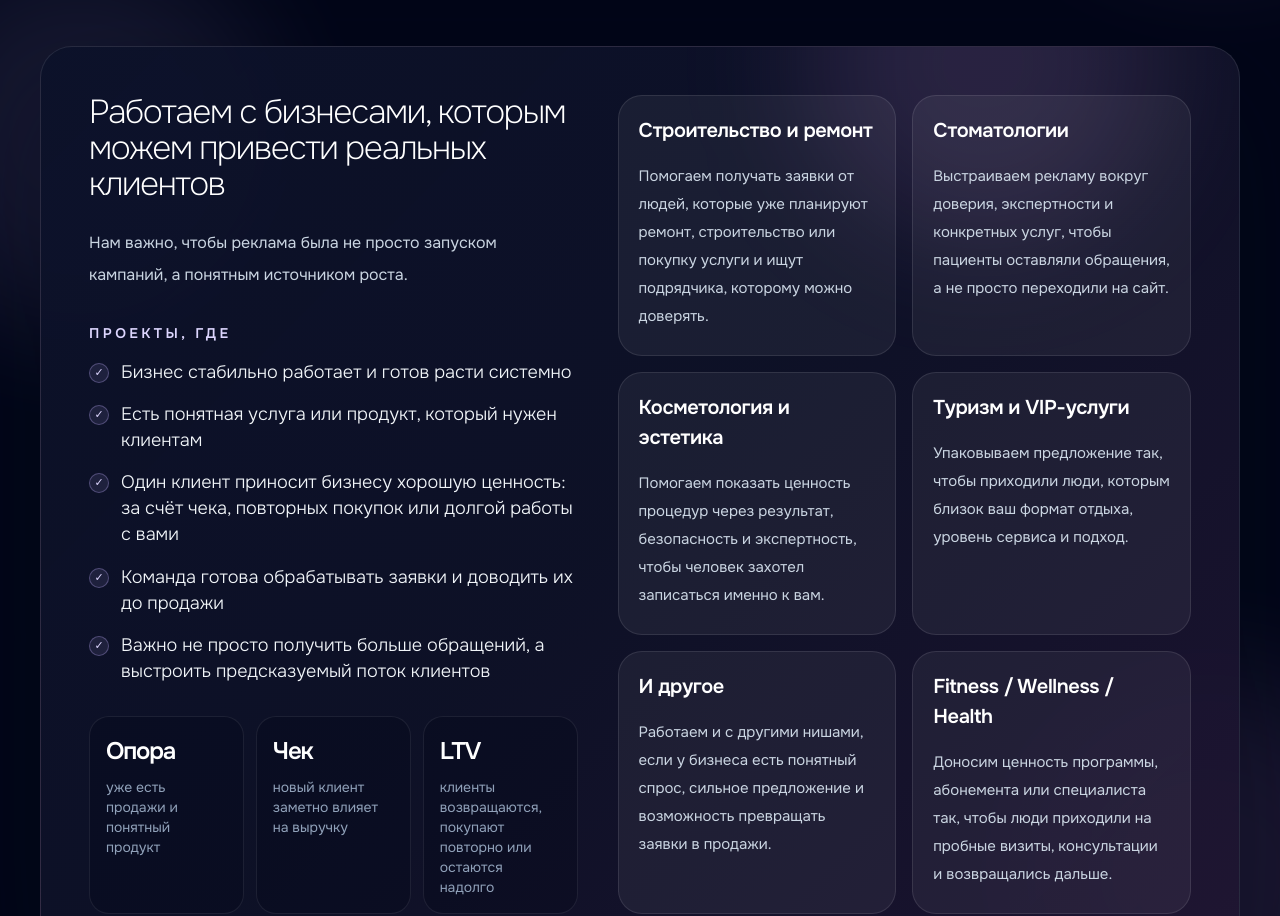
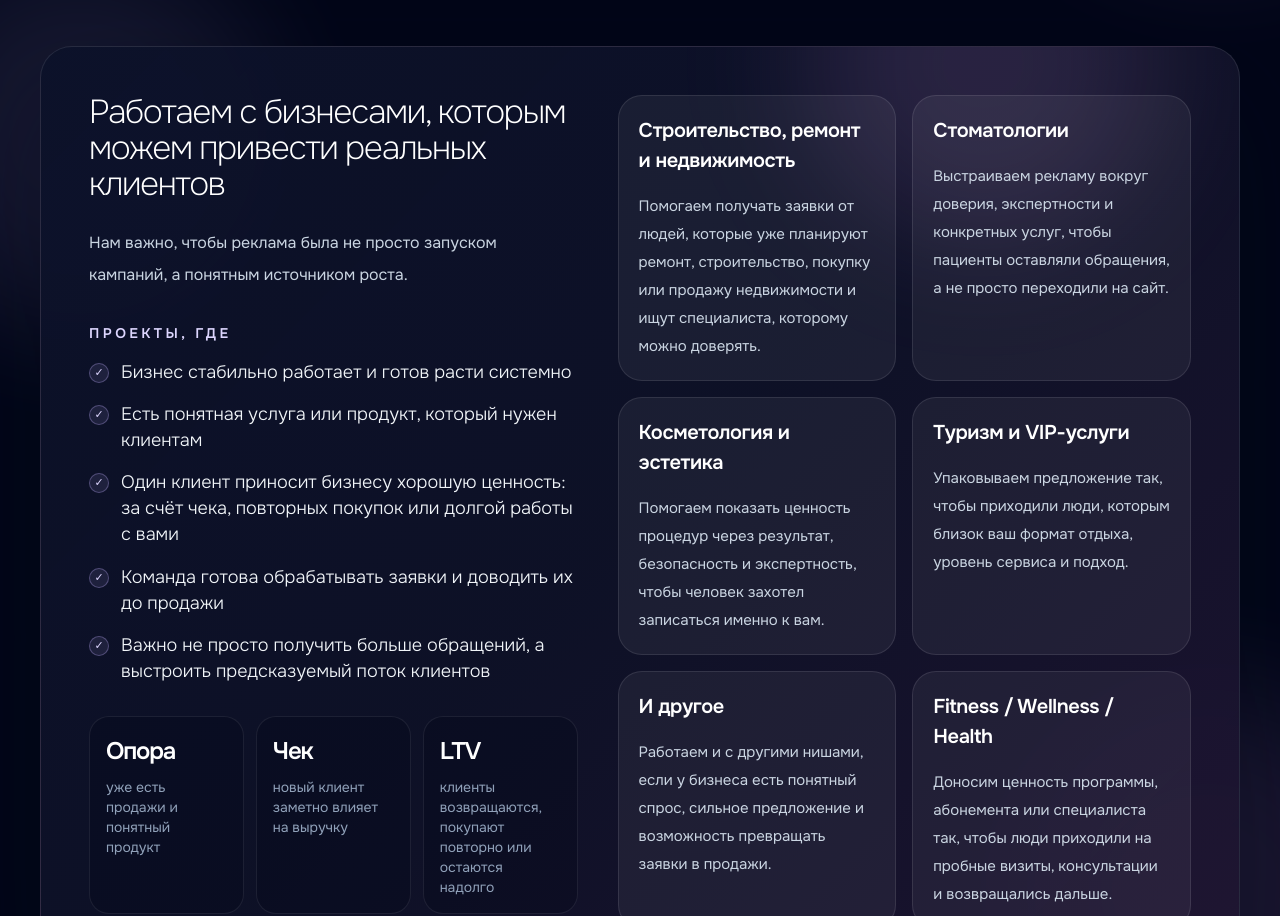
Before and after one commit to ignatevako-ko/site, a Next.js app: page /ru in a window 1280 px wide. Shown: the part 7426-8342 px from the top of the page. Built offline with nearby package versions, Linux system fonts and the light colour scheme.

Commit message:
Add real estate to audience section

```diff
--- a/content/s-kem-my-rabotaem.ru.md
+++ b/content/s-kem-my-rabotaem.ru.md
@@ -24,9 +24,9 @@
 
 ## Карточки ниш
 
-### Строительство и ремонт
+### Строительство, ремонт и недвижимость
 
-Помогаем получать заявки от людей, которые уже планируют ремонт, строительство или покупку услуги и ищут подрядчика, которому можно доверять.
+Помогаем получать заявки от людей, которые уже планируют ремонт, строительство, покупку или продажу недвижимости и ищут специалиста, которому можно доверять.
 
 ### Стоматологии
 
--- a/src/components/landing-page.tsx
+++ b/src/components/landing-page.tsx
@@ -321,8 +321,8 @@ const targetAudienceByLanguage: Record<
     ],
     niches: [
       {
-        title: "Construction and renovation",
-        text: "We help attract people who are already planning a project and looking for a contractor they can trust.",
+        title: "Construction, renovation and real estate",
+        text: "We help attract people already planning a renovation, construction project, purchase or sale and looking for a specialist they can trust.",
       },
       {
         title: "Dental clinics",
@@ -366,8 +366,8 @@ const targetAudienceByLanguage: Record<
     ],
     niches: [
       {
-        title: "Ehitus ja remont",
-        text: "Toome inimesi, kes juba planeerivad projekti ja otsivad usaldusväärset tegijat.",
+        title: "Ehitus, remont ja kinnisvara",
+        text: "Toome inimesi, kes planeerivad remonti, ehitust, ostu või müüki ja otsivad usaldusväärset spetsialisti.",
       },
       {
         title: "Hambakliinikud",
@@ -411,8 +411,8 @@ const targetAudienceByLanguage: Record<
     ],
     niches: [
       {
-        title: "Строительство и ремонт",
-        text: "Помогаем получать заявки от людей, которые уже планируют ремонт, строительство или покупку услуги и ищут подрядчика, которому можно доверять.",
+        title: "Строительство, ремонт и недвижимость",
+        text: "Помогаем получать заявки от людей, которые уже планируют ремонт, строительство, покупку или продажу недвижимости и ищут специалиста, которому можно доверять.",
       },
       {
         title: "Стоматологии",
```
